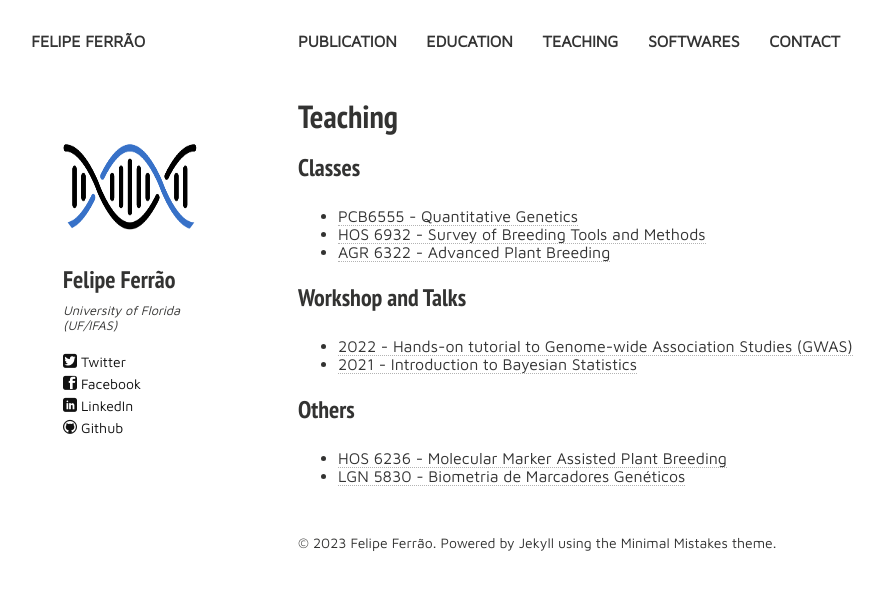
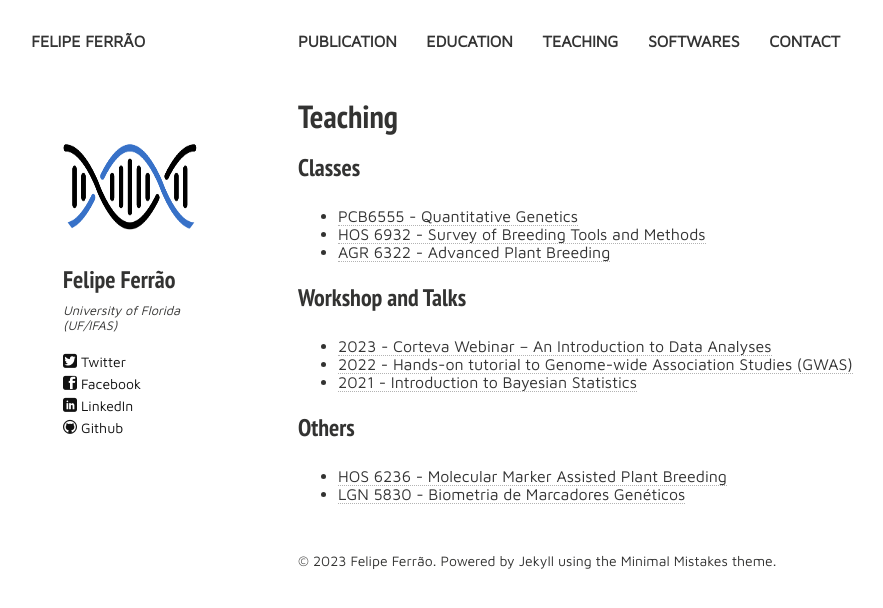
Before and after one commit to lfelipe-ferrao/lfelipe-ferrao.github.io, a Jekyll site: the page built from teaching.md, in a window 1280 px wide. Shown: the top 608 px of the page, without its empty margins (22-905 px from the left). Built offline with Jekyll 4.4.1, drawn with Linux system fonts in a browser that asks for light colours; nearby versions of some CDN libraries.

Commit message:
Update teaching.md

```diff
--- a/teaching.md
+++ b/teaching.md
@@ -21,6 +21,7 @@ tags: [people, undergrads, MSc, PhD, postdocs]
 
 ### Workshop and Talks
 
+- [2023 - Corteva Webinar -- An Introduction to Data Analyses](class/corteva/index.md)
 - [2022 - Hands-on tutorial to Genome-wide Association Studies (GWAS)](class/GWAS/index.md)
 - [2021 - Introduction to Bayesian Statistics](class/Bayesian/index.md)
 
```
